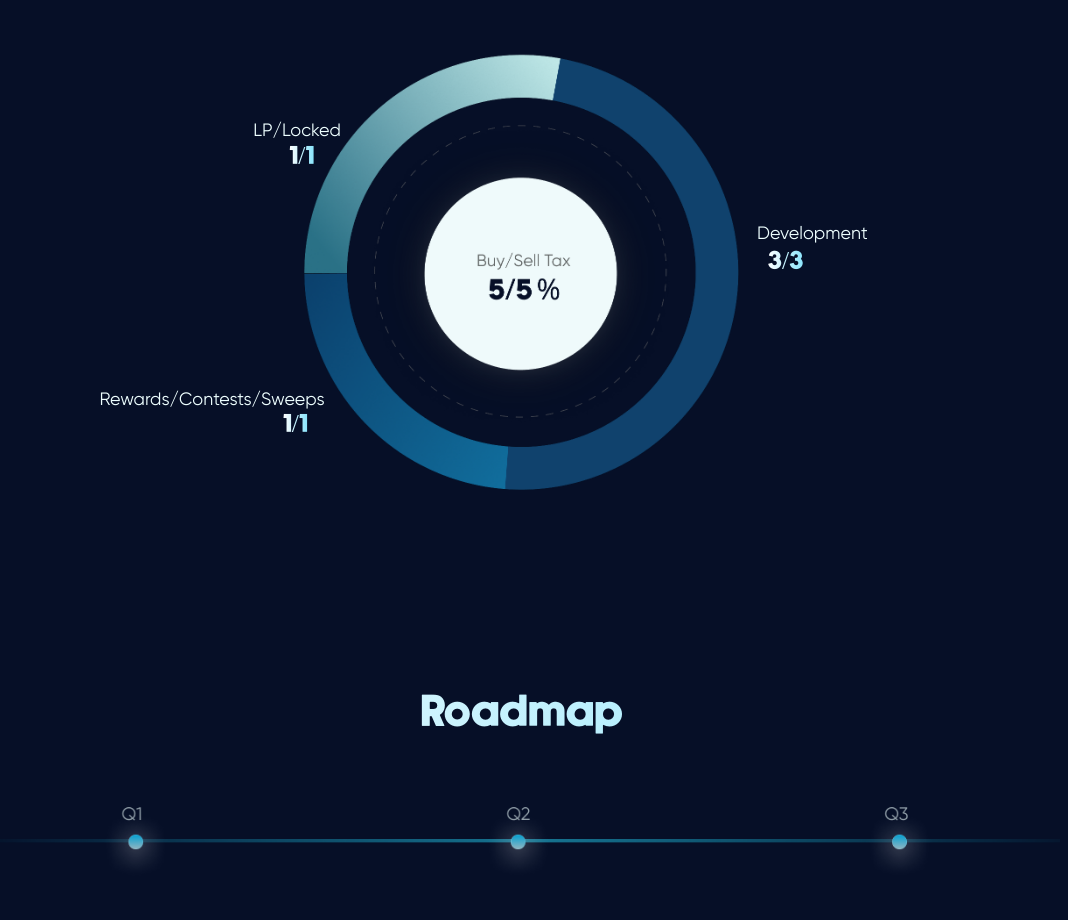
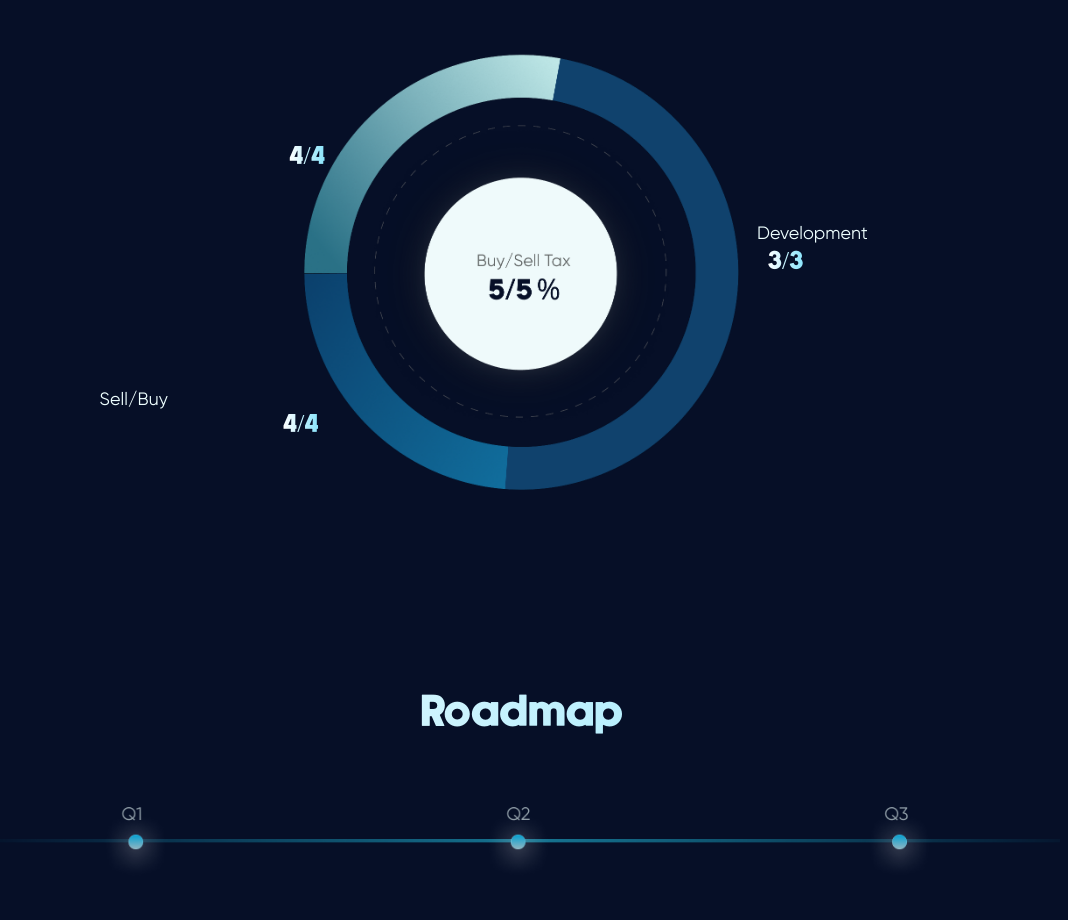
Before and after one commit to rafsan3503/solidge, a plain HTML site: page index.html in a window 1280 px wide. Shown: the part 2880-3800 px from the top of the page, without its empty margins (118-1186 px from the left). Drawn offline with nearby package versions, Linux system fonts and the light colour scheme.

Commit message:
Update index.html
tax

```diff
--- a/index.html
+++ b/index.html
@@ -187,12 +187,12 @@
         </div>
         <div class="tkn_img">
           <img src="assets/images/token-img.png" alt="" />
-          <p class="lp-burn">LP/Locked</p>
-          <h4 class="burn-perc">1/1</h4>
+          <p class="lp-burn"Sell/Buy</p>
+          <h4 class="burn-perc">4/4</h4>
           <p class="dev">Development</p>
           <h4 class="dev-perc">3/3</h4>
-          <p class="rew">Rewards/Contests/Sweeps</p>
-          <h4 class="rew-perc">1/1</h4>
+          <p class="rew">Sell/Buy</p>
+          <h4 class="rew-perc">4/4</h4>
 
           <div class="mob_tkn">
             <h4>LP : Locked</h4>
```
